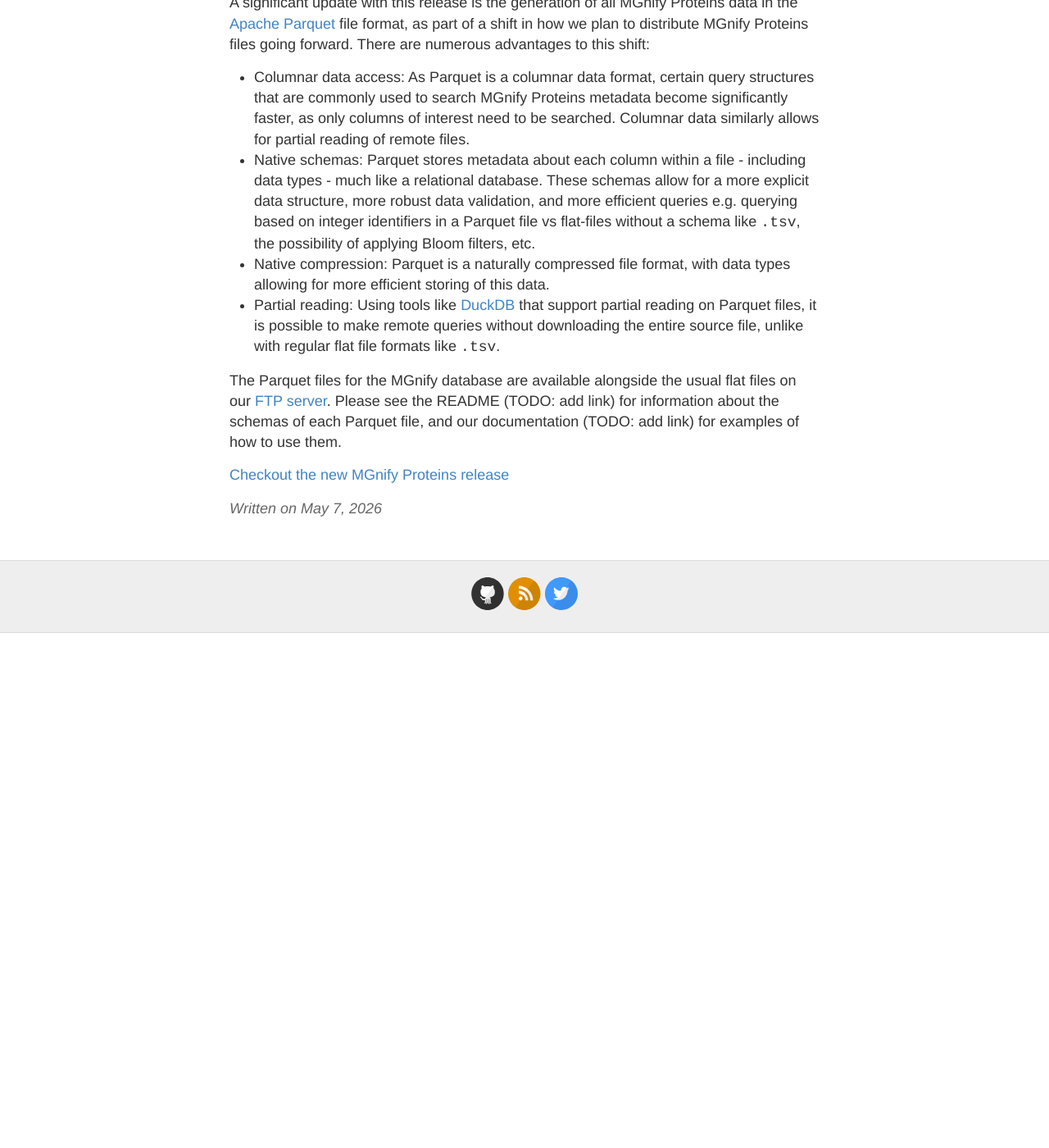
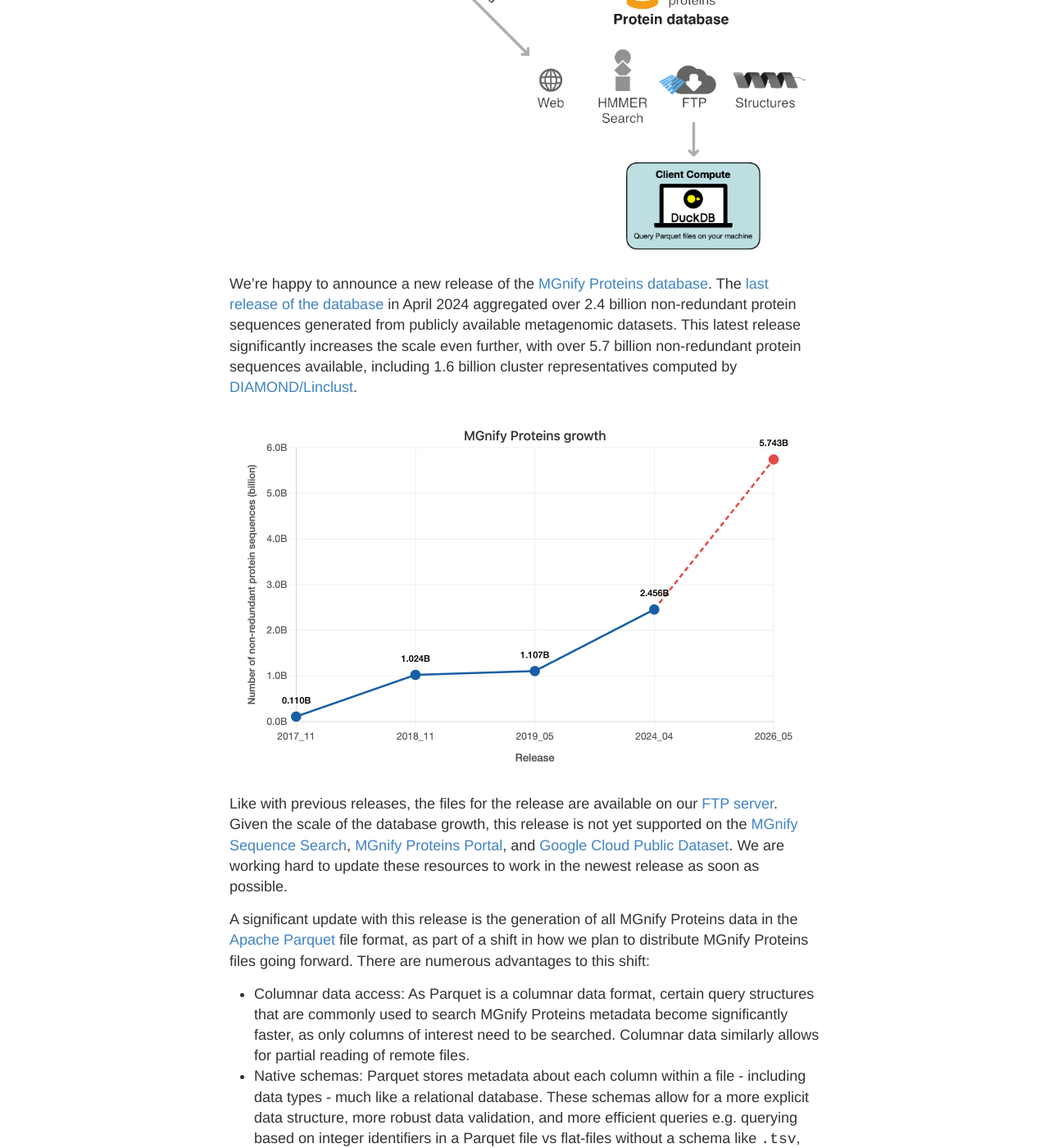
Before and after one commit to EBI-Metagenomics/blog, a Jekyll site: the page built from _posts/2026-05-07-MGnify-Proteins-Release.md, in a window 1280 px wide and 1400 px high, scrolled down 639 px. Shown: the whole window at 82% size. Built offline with Jekyll 4.4.1, drawn with Linux system fonts in a browser that asks for light colours; before the commit the page ends 1411 px from its top, so only the background shows below that; some of the changed text lies outside the part shown.

Commit message:
Apply suggestions from code review
Co-authored-by: Sandy Rogers <s@ndyroge.rs>

```diff
--- a/_posts/2026-05-07-MGnify-Proteins-Release.md
+++ b/_posts/2026-05-07-MGnify-Proteins-Release.md
@@ -7,12 +7,12 @@
   text: Checkout the new MGnify Proteins release
   url: https://ftp.ebi.ac.uk/pub/databases/metagenomics/peptide_database/2026_05/
 ---
-![MGnify Proteins Schematic](/Users/chrisata/Desktop/repo/blog/assets/media/images/posts/mgnify-proteins-schematic.png)
+![MGnify Proteins Schematic]({{site.baseurl}}/assets/media/images/posts/mgnify-proteins-schematic.png)
 
 We're happy to announce a new release of the [MGnify Proteins database](https://www.ebi.ac.uk/metagenomics/proteins/). The [last release of the database](https://ftp.ebi.ac.uk/pub/databases/metagenomics/peptide_database/2024_04/) in April 2024 aggregated over 2.4 billion non-redundant protein sequences generated from publicly available metagenomic datasets. This latest release significantly increases the scale even further, with over 5.7 billion non-redundant protein sequences available, including 1.6 billion cluster representatives computed by [DIAMOND/Linclust](https://github.com/bbuchfink/diamond).
 
 <figure>
-    <img src="/Users/chrisata/Desktop/repo/blog/assets/media/images/posts/mgnify-proteins-growth-2026.png" alt="MGnify Proteins growth as of 2026" style="width:100%;" id="fig-dataflow"/>
+    <img src="{{site.baseurl}}/assets/media/images/posts/mgnify-proteins-growth-2026.png" alt="MGnify Proteins growth as of 2026" style="width:100%;" id="fig-dataflow"/>
 </figure>
 
 Like with previous releases, the files for the release are available on our [FTP server](https://ftp.ebi.ac.uk/pub/databases/metagenomics/peptide_database/2026_05/). Given the scale of the database growth, this release is not yet supported on the [MGnify Sequence Search](https://www.ebi.ac.uk/metagenomics/sequence-search/search/phmmer), [MGnify Proteins Portal](https://www.ebi.ac.uk/metagenomics/proteins/), and [Google Cloud Public Dataset](https://docs.mgnify.org/src/docs/mgnify-proteins-big-query.html). We are working hard to update these resources to work in the newest release as soon as possible.
@@ -20,7 +20,7 @@
 A significant update with this release is the generation of all MGnify Proteins data in the [Apache Parquet](https://parquet.apache.org/) file format, as part of a shift in how we plan to distribute MGnify Proteins files going forward. There are numerous advantages to this shift:
 
 - Columnar data access: As Parquet is a columnar data format, certain query structures that are commonly used to search MGnify Proteins metadata become significantly faster, as only columns of interest need to be searched. Columnar data similarly allows for partial reading of remote files.
-- Native schemas: Parquet stores metadata about each column within a file - including data types - much like a relational database. These schemas allow for a more explicit data structure, more robust data validation, and more efficient queries e.g. querying based on integer identifiers in a Parquet file vs flat-files without a schema like `.tsv`, the possibility of applying Bloom filters, etc.
+- Native schemas: Parquet stores metadata about each column within a file - including data types - much like a relational database. These schemas allow for a more explicit data structure, more robust data validation, and more efficient queries e.g. querying based on integer identifiers in a Parquet file vs flat-files without a schema like `.tsv`, the possibility of applying [Bloom filters](https://simple.wikipedia.org/wiki/Bloom_filter), etc.
 - Native compression: Parquet is a naturally compressed file format, with data types allowing for more efficient storing of this data.
 - Partial reading: Using tools like [DuckDB](https://duckdb.org/) that support partial reading on Parquet files, it is possible to make remote queries without downloading the entire source file, unlike with regular flat file formats like `.tsv`.
 
```
